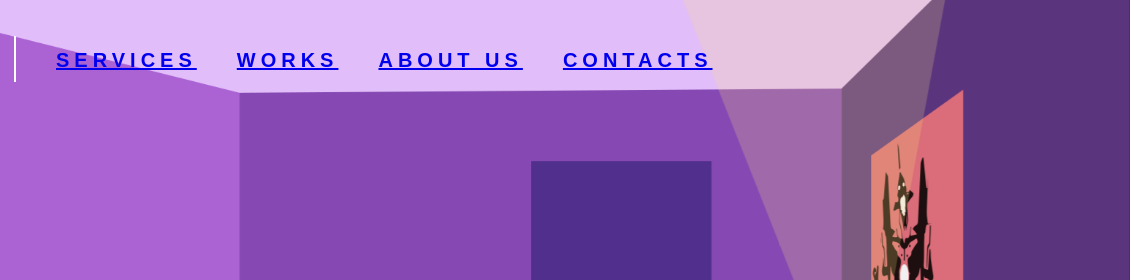
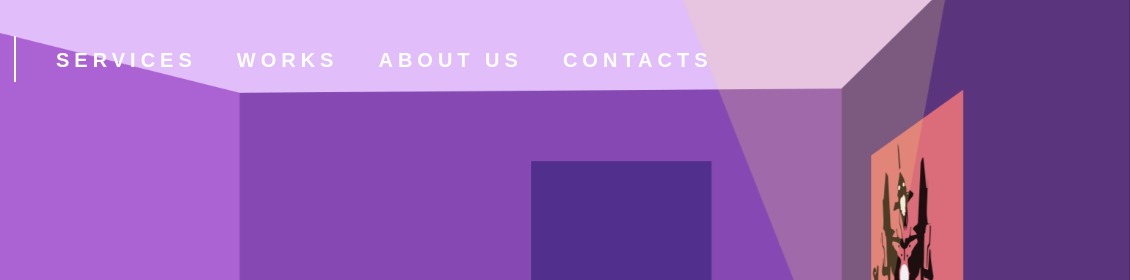
Before and after one commit to abana-wd2020/MdAStudio, a website: page index.html in a window 1280 px wide. Shown: the top 280 px of the page, 150-1280 px from the left. Drawn offline with nearby package versions, Linux system fonts and the light colour scheme; a web font is replaced by a local one.

Commit message:
Aggiunto stile link navbar
e cambiato titolo in MdA

```diff
--- a/index.html
+++ b/index.html
@@ -4,7 +4,7 @@
 <meta charset="UTF-8">
 <link href="style.css" rel="stylesheet" type="text/css">
 <link rel="stylesheet" href="https://use.typekit.net/sfd8dxj.css">
-<title>MDA</title>
+<title>MdA</title>
 </head>
 	<body class="fede-in-animate">
 	<!-- navbar start -->
--- a/style.css
+++ b/style.css
@@ -32,10 +32,7 @@ body {
 	float: left;
 	list-style-type: none;
 	letter-spacing: 5px;
-    font-family: trumpgothicpro, sans-serif;
-	font-weight: 700;
-	font-style: normal;
-	font-size: 20px;
+
 }
 .syle-nav{
 	padding-left: 50px;
@@ -44,13 +41,27 @@ body {
 	z-index: 99;
 	position: absolute;
 	position: fixed;
-	color: #FFFFFF;
+
 }
 
 .position-content{
 	margin-top: 19px;
 	padding-left: 40px;
 }
+
+.syle-nav a {
+    font-family: trumpgothicpro, sans-serif;
+	font-weight: 700;
+	font-style: normal;
+	font-size: 20px;
+    color: #FFFFFF;
+    text-decoration: none;
+}
+
+.syle-nav a:hover {
+    color: #969696;
+}
+
 /* nav style close */
 
 /* line */
```
